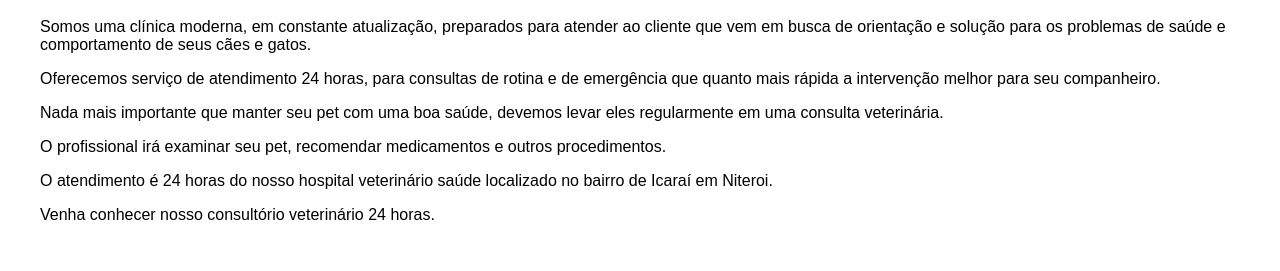
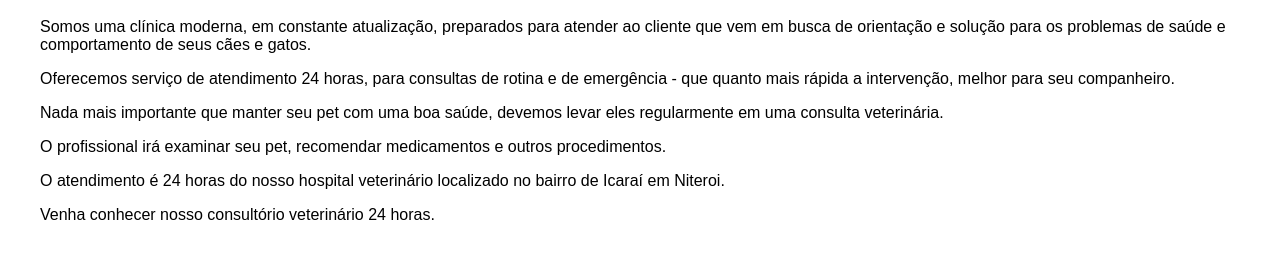
Before and after one commit to veterinariapetevet/veterinariapetevet.github.io, a plain HTML site: page pt/index.html in a window 1280 px wide. Shown: the part 520-791 px from the top of the page. Drawn offline with Linux system fonts and the light colour scheme.

Commit message:
commit 029

```diff
--- a/pt/index.html
+++ b/pt/index.html
@@ -67,10 +67,10 @@
 				<h4>Bem-Vindo!</h4>
 		        <h2>Veterinária Pet &amp; Vet - Icaraí, Niterói</h2>
 		        <p>Somos uma clínica moderna, em constante atualização, preparados para atender ao cliente que vem em busca de orientação e solução para os problemas de saúde e comportamento de seus cães e gatos.</p>
-		        <p>Oferecemos serviço de atendimento 24 horas, para consultas de rotina e de emergência que quanto mais rápida a intervenção melhor para seu companheiro. </p>
+		        <p>Oferecemos serviço de atendimento 24 horas, para consultas de rotina e de emergência - que quanto mais rápida a intervenção, melhor para seu companheiro. </p>
 		        <p>Nada mais importante que manter seu pet com uma boa saúde, devemos levar eles regularmente em uma consulta veterinária. </p>
 		        <p>O profissional irá examinar seu pet, recomendar medicamentos e outros procedimentos. </p>
-		        <p>O atendimento é 24 horas do nosso hospital veterinário saúde localizado no bairro de Icaraí em Niteroi. </p>
+		        <p>O atendimento é 24 horas do nosso hospital veterinário localizado no bairro de Icaraí em Niteroi. </p>
 		        <p>Venha conhecer nosso consultório veterinário 24 horas.</p>
 		        <br>
 		        <p>(21) 2711-8898, (21) 2711-7557</p>
```
